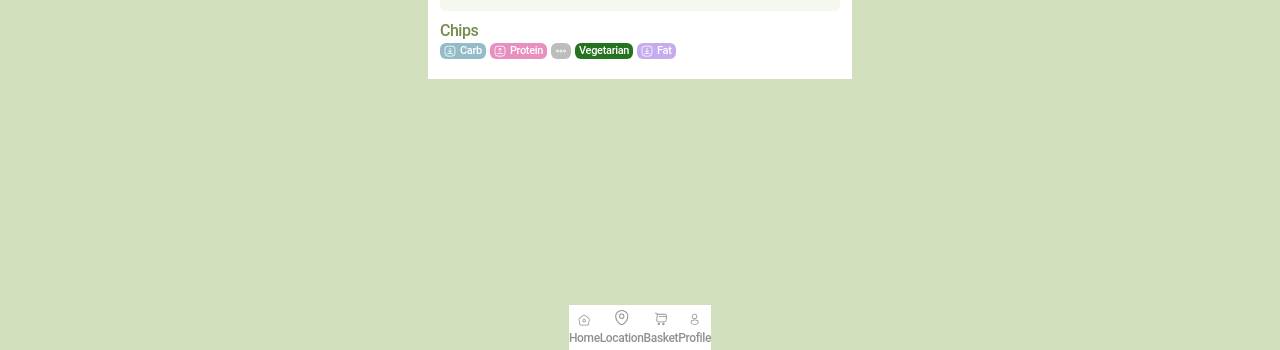
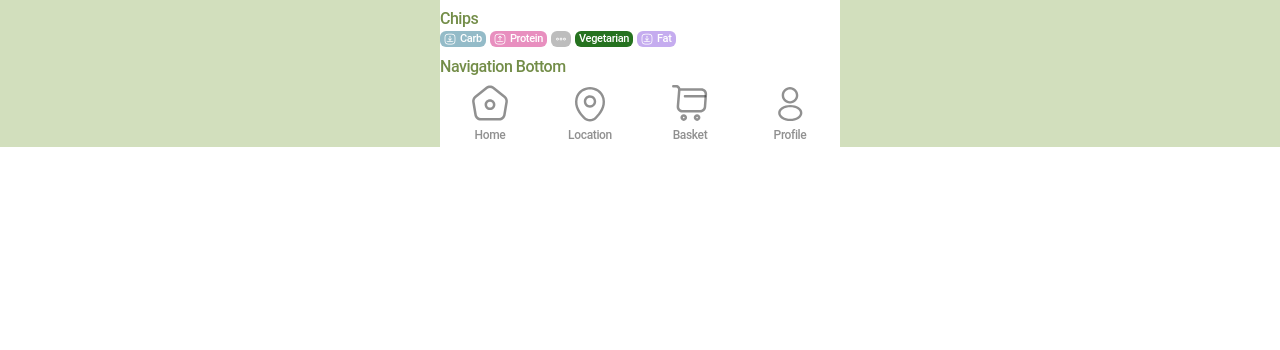
Before and after one commit to wave-coding/dope-coffee, a Next.js app: page / in a window 1280 px wide. Shown: the part 450-800 px from the top of the page. Built offline with nearby package versions, Linux system fonts and the light colour scheme.

Commit message:
fix: removed wrong classes

```diff
--- a/app/page.tsx
+++ b/app/page.tsx
@@ -17,8 +17,8 @@ const Config: ConfigType = {
 };
 const Home: FC = () => {
   return (
-    <main className="flex min-h-screen flex-col items-center justify-between bg-color-five font-roboto text-color-three">
-      <div className="bg-white p-3">
+    <main className="flex flex-col items-center justify-between bg-color-five p-0 font-roboto text-color-three">
+      <div className="bg-white">
         <h1 className="text-headline-lg">Components</h1>
 
         <hr />
@@ -37,8 +37,12 @@ const Home: FC = () => {
             })}
           </div>
         </div>
+        <div className="bg-white">
+          <h1 className="text-body-lg text-color-two">Navigation Bottom</h1>
+
+          <NavigationBottom />
+        </div>
       </div>
-      <NavigationBottom />
     </main>
   );
 };
```
